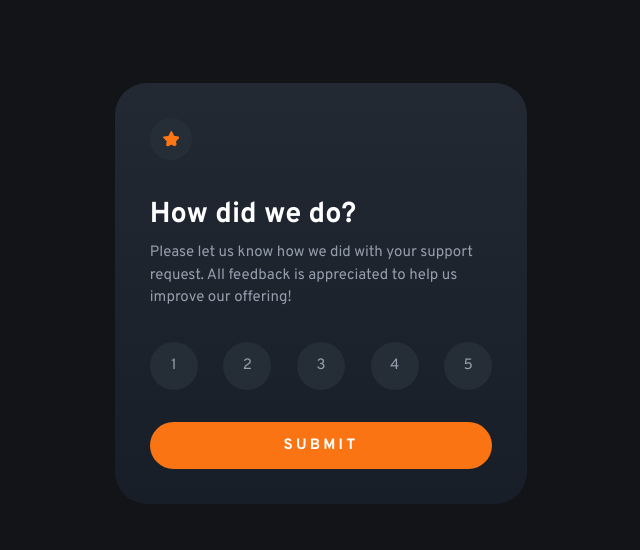
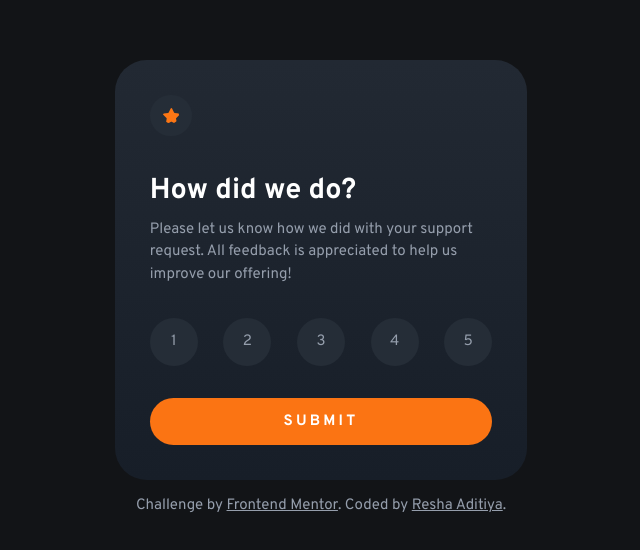
Before and after one commit to reshaditiya/frontendMentor-interactiveRating, a plain HTML site: page index.html in a window 1280 px wide. Shown: the part 112-662 px from the top of the page, without its empty margins (319-959 px from the left). Drawn offline with nearby package versions, Linux system fonts and the light colour scheme.

Commit message:
positioning

```diff
--- a/index.html
+++ b/index.html
@@ -45,11 +45,8 @@
     </script>
   </head>
 
-  <!-- <body
-    class="bg-very-dark-blue text-light-grey text-base font-base font-normal flex justify-center items-center h-screen"
-  > -->
   <body
-    class="bg-very-dark-blue text-light-grey text-base font-base font-normal flex flex-col items-center mt-[12.2rem] mx-auto"
+    class="bg-very-dark-blue text-light-grey text-base font-base font-normal flex flex-col justify-center items-center h-screen"
   >
     <div
       class="container max-w-[25.8rem] bg-gradient-to-t from-gd-cont-bottom to-gd-cont-top p-[2.2rem] rounded-[2rem]"
@@ -106,7 +103,7 @@
       </div>
     </div>
 
-    <!-- <div class="mt-4">
+    <div class="mt-4">
       Challenge by
       <a
         href="https://www.frontendmentor.io?ref=challenge"
@@ -119,7 +116,7 @@
         target="_blank"
         class="underline"
         >Resha Aditiya</a
-      >. -->
+      >.
     </div>
   </body>
 </html>
```
